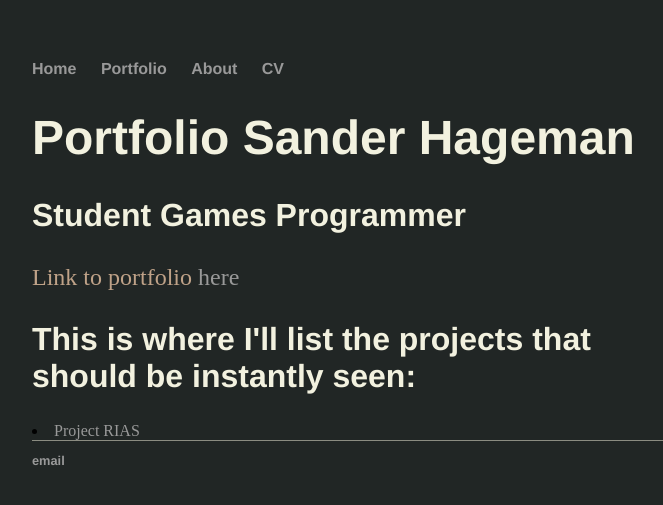
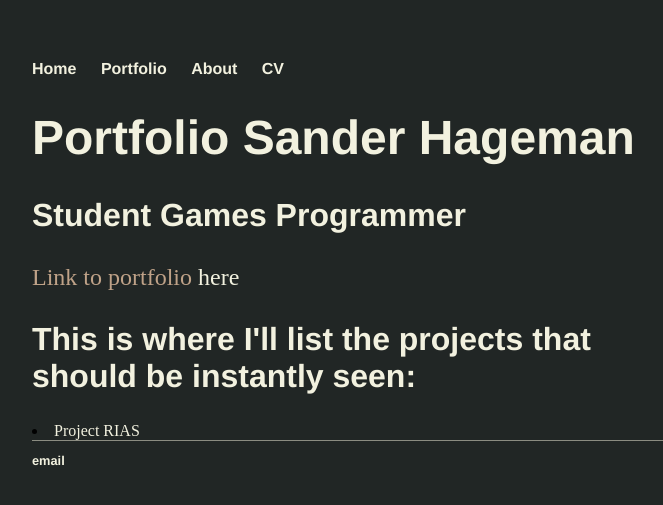
Before and after one commit to SanderHageman/sanderhageman.github.io, a Jekyll site: the page built from index.html, in a window 1280 px wide. Shown: the top 505 px of the page, without its empty margins (288-951 px from the left). Built offline with Jekyll 4.4.1, drawn with Linux system fonts in a browser that asks for light colours.

Commit message:
Update main.css

```diff
--- a/css/main.css
+++ b/css/main.css
@@ -15,10 +15,11 @@ nav ul li, footer ul li {
 }
 a {
     text-decoration: none;
-    color: #999;
+    color: #F2F1DF;
 }
 a:hover {
     text-decoration: underline;
+    color: #8B8C81;
 }
 h1 {
     font-size: 3em;
```
